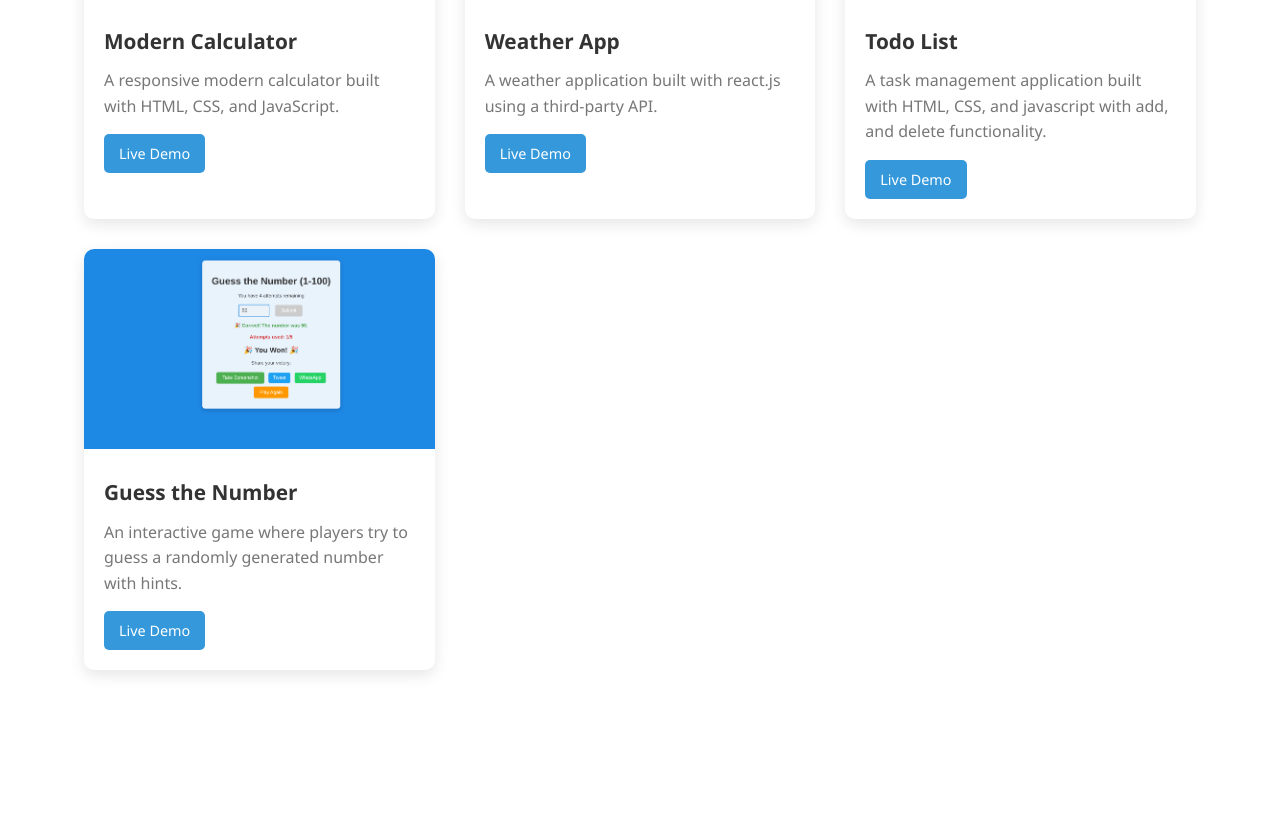
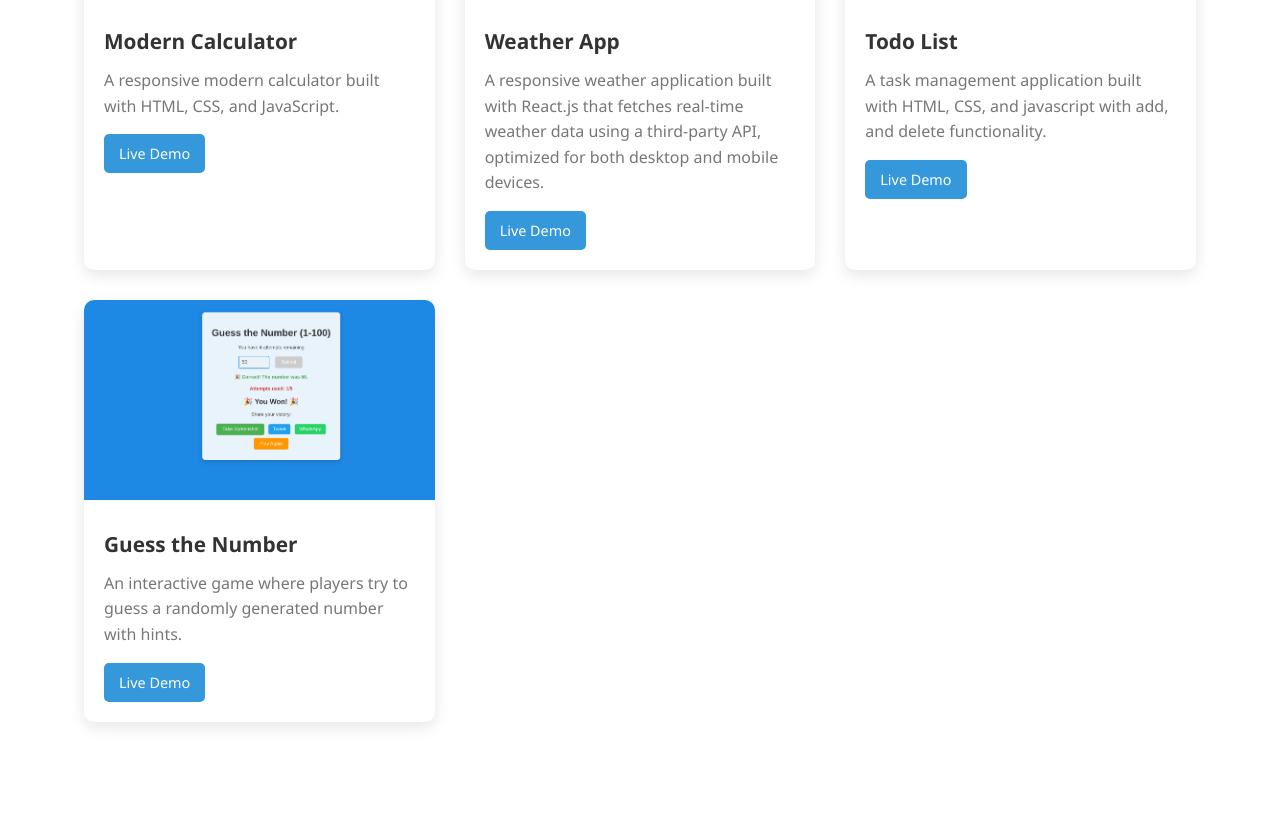
Before and after one commit to igho3/My-portfolio, a plain HTML site: page index.html in a window 1280 px wide. Shown: the part 2527-3354 px from the top of the page. Drawn offline with Linux system fonts and the light colour scheme.

Commit message:
updated webpage

```diff
--- a/index.html
+++ b/index.html
@@ -184,7 +184,7 @@
                     <img src="images/project2.png" alt="Weather App">
                     <div class="project-info">
                         <h3>Weather App</h3>
-                        <p>A weather application built with react.js using a third-party API.</p>
+                        <p>A responsive weather application built with React.js that fetches real-time weather data using a third-party API, optimized for both desktop and mobile devices.</p>
                         <div class="project-links">
                             <a href="https://myweather-ap.netlify.app/" class="btn">Live Demo</a>
                         </div>
```
